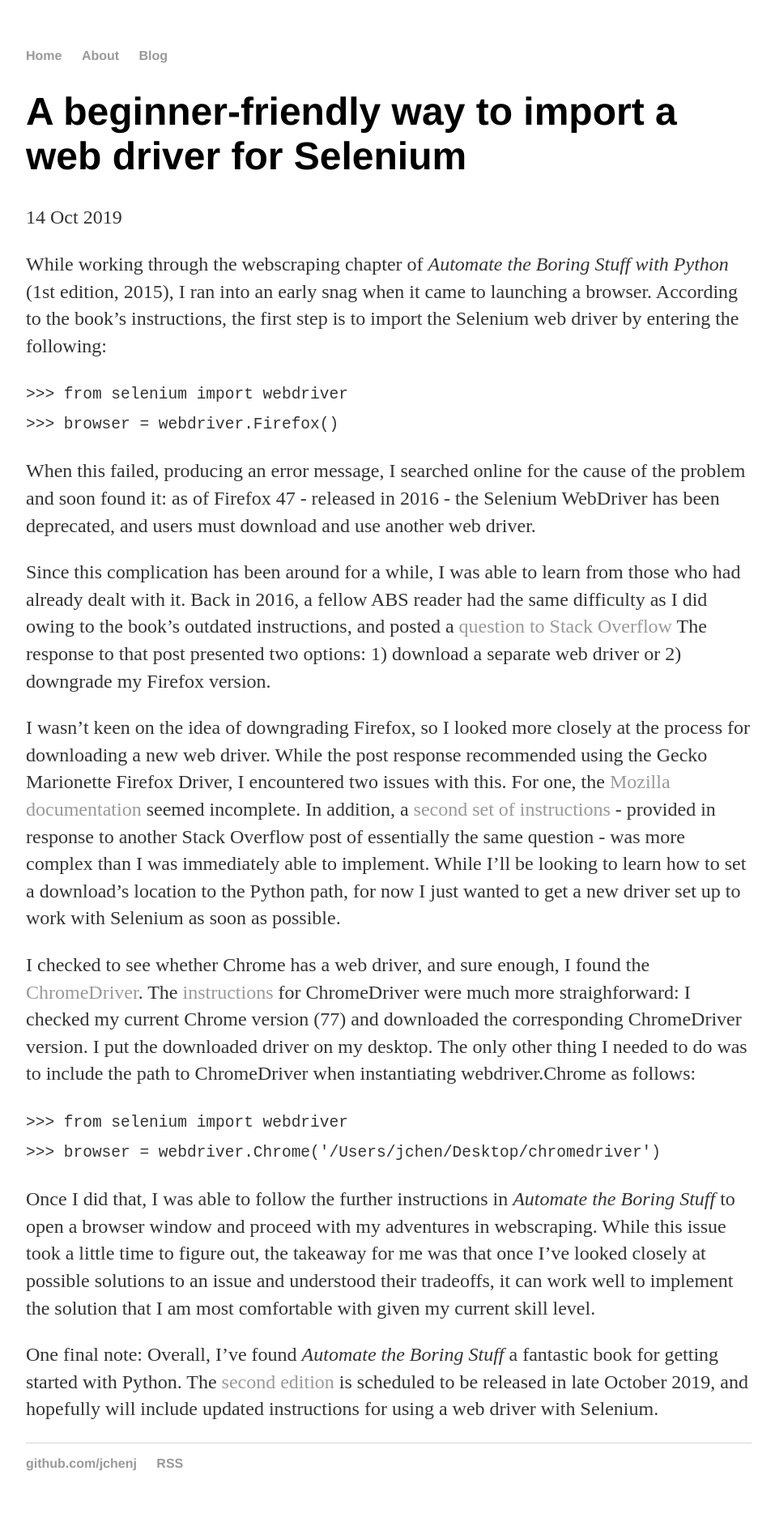
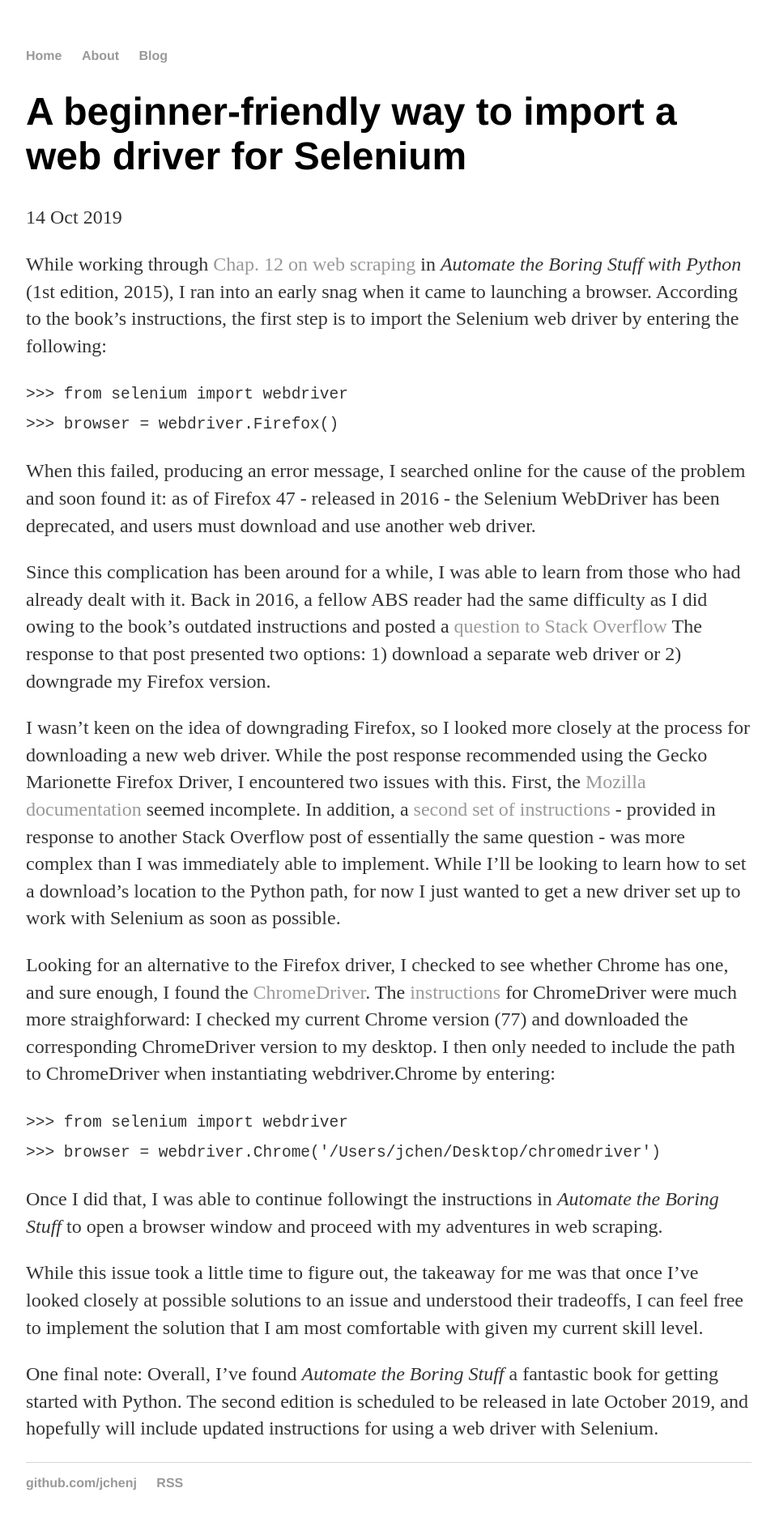
Before and after one commit to jchenj/jchenj.github.io, a Jekyll site: the page built from _posts/2019-10-14-selenium-webdriver-beginner-friendly.md, in a window 1280 px wide. Shown: the whole page at 81% size, without its empty margins (160-1117 px from the left). Built offline with Jekyll 4.4.1, drawn with Linux system fonts in a browser that asks for light colours; before the commit the page ends 1876 px from its top, so only the background shows below that.

Commit message:
Update 2019-10-14-selenium-webdriver-beginner-friendly.md

```diff
--- a/_posts/2019-10-14-selenium-webdriver-beginner-friendly.md
+++ b/_posts/2019-10-14-selenium-webdriver-beginner-friendly.md
@@ -4,22 +4,24 @@
 date: 2019-10-14
 ---
 
-While working through the webscraping chapter of *Automate the Boring Stuff with Python* (1st edition, 2015), I ran into an early snag when it came to launching a browser. According to the book's instructions, the first step is to import the Selenium web driver by entering the following:
+While working through [Chap. 12 on web scraping](https://automatetheboringstuff.com/2e/chapter12/) in *Automate the Boring Stuff with Python* (1st edition, 2015), I ran into an early snag when it came to launching a browser. According to the book's instructions, the first step is to import the Selenium web driver by entering the following:
 
 `>>> from selenium import webdriver`\\
 `>>> browser = webdriver.Firefox()`
 
 When this failed, producing an error message, I searched online for the cause of the problem and soon found it: as of Firefox 47 - released in 2016 - the Selenium WebDriver has been deprecated, and users must download and use another web driver.
 
-Since this complication has been around for a while, I was able to learn from those who had already dealt with it. Back in 2016, a fellow ABS reader had the same difficulty as I did owing to the book's outdated instructions, and posted a [question to Stack Overflow](https://stackoverflow.com/questions/37966050/automate-the-boring-stuff-with-python-outdated-instructions-for-launching-seleni) The response to that post presented two options: 1) download a separate web driver or 2) downgrade my Firefox version.
+Since this complication has been around for a while, I was able to learn from those who had already dealt with it. Back in 2016, a fellow ABS reader had the same difficulty as I did owing to the book's outdated instructions and posted a [question to Stack Overflow](https://stackoverflow.com/questions/37966050/automate-the-boring-stuff-with-python-outdated-instructions-for-launching-seleni) The response to that post presented two options: 1) download a separate web driver or 2) downgrade my Firefox version.
 
-I wasn't keen on the idea of downgrading Firefox, so I looked more closely at the process for downloading a new web driver. While the post response recommended using the Gecko Marionette Firefox Driver, I encountered two issues with this. For one, the [Mozilla documentation](https://developer.mozilla.org/en-US/docs/Web/WebDriver) seemed incomplete. In addition, a [second set of instructions](https://stackoverflow.com/questions/37761668/cant-open-browser-with-selenium-after-firefox-update) - provided in response to another Stack Overflow post of essentially the same question - was more complex than I was immediately able to implement. While I'll be looking to learn how to set a download's location to the Python path, for now I just wanted to get a new driver set up to work with Selenium as soon as possible.
+I wasn't keen on the idea of downgrading Firefox, so I looked more closely at the process for downloading a new web driver. While the post response recommended using the Gecko Marionette Firefox Driver, I encountered two issues with this. First, the [Mozilla documentation](https://developer.mozilla.org/en-US/docs/Web/WebDriver) seemed incomplete. In addition, a [second set of instructions](https://stackoverflow.com/questions/37761668/cant-open-browser-with-selenium-after-firefox-update) - provided in response to another Stack Overflow post of essentially the same question - was more complex than I was immediately able to implement. While I'll be looking to learn how to set a download's location to the Python path, for now I just wanted to get a new driver set up to work with Selenium as soon as possible.
 
-I checked to see whether Chrome has a web driver, and sure enough, I found the [ChromeDriver](https://sites.google.com/a/chromium.org/chromedriver/). The [instructions](https://sites.google.com/a/chromium.org/chromedriver/getting-started) for ChromeDriver were much more straighforward: I checked my current Chrome version (77) and downloaded the corresponding ChromeDriver version. I put the downloaded driver on my desktop. The only other thing I needed to do was to include the path to ChromeDriver when instantiating webdriver.Chrome as follows:
+Looking for an alternative to the Firefox driver, I checked to see whether Chrome has one, and sure enough, I found the [ChromeDriver](https://sites.google.com/a/chromium.org/chromedriver/). The [instructions](https://sites.google.com/a/chromium.org/chromedriver/getting-started) for ChromeDriver were much more straighforward: I checked my current Chrome version (77) and downloaded the corresponding ChromeDriver version to my desktop. I then only needed to include the path to ChromeDriver when instantiating webdriver.Chrome by entering:
 
 `>>> from selenium import webdriver`\\
 `>>> browser = webdriver.Chrome('/Users/jchen/Desktop/chromedriver')`
 
-Once I did that, I was able to follow the further instructions in *Automate the Boring Stuff* to open a browser window and proceed with my adventures in webscraping. While this issue took a little time to figure out, the takeaway for me was that once I've looked closely at possible solutions to an issue and understood their tradeoffs, it can work well to implement the solution that I am most comfortable with given my current skill level.
+Once I did that, I was able to continue followingt the instructions in *Automate the Boring Stuff* to open a browser window and proceed with my adventures in web scraping.
 
-One final note: Overall, I've found *Automate the Boring Stuff* a fantastic book for getting started with Python. The [second edition](https://automatetheboringstuff.com) is scheduled to be released in late October 2019, and hopefully will include updated instructions for using a web driver with Selenium.
+While this issue took a little time to figure out, the takeaway for me was that once I've looked closely at possible solutions to an issue and understood their tradeoffs, I can feel free to implement the solution that I am most comfortable with given my current skill level.
+
+One final note: Overall, I've found *Automate the Boring Stuff* a fantastic book for getting started with Python. The second edition is scheduled to be released in late October 2019, and hopefully will include updated instructions for using a web driver with Selenium.
```
